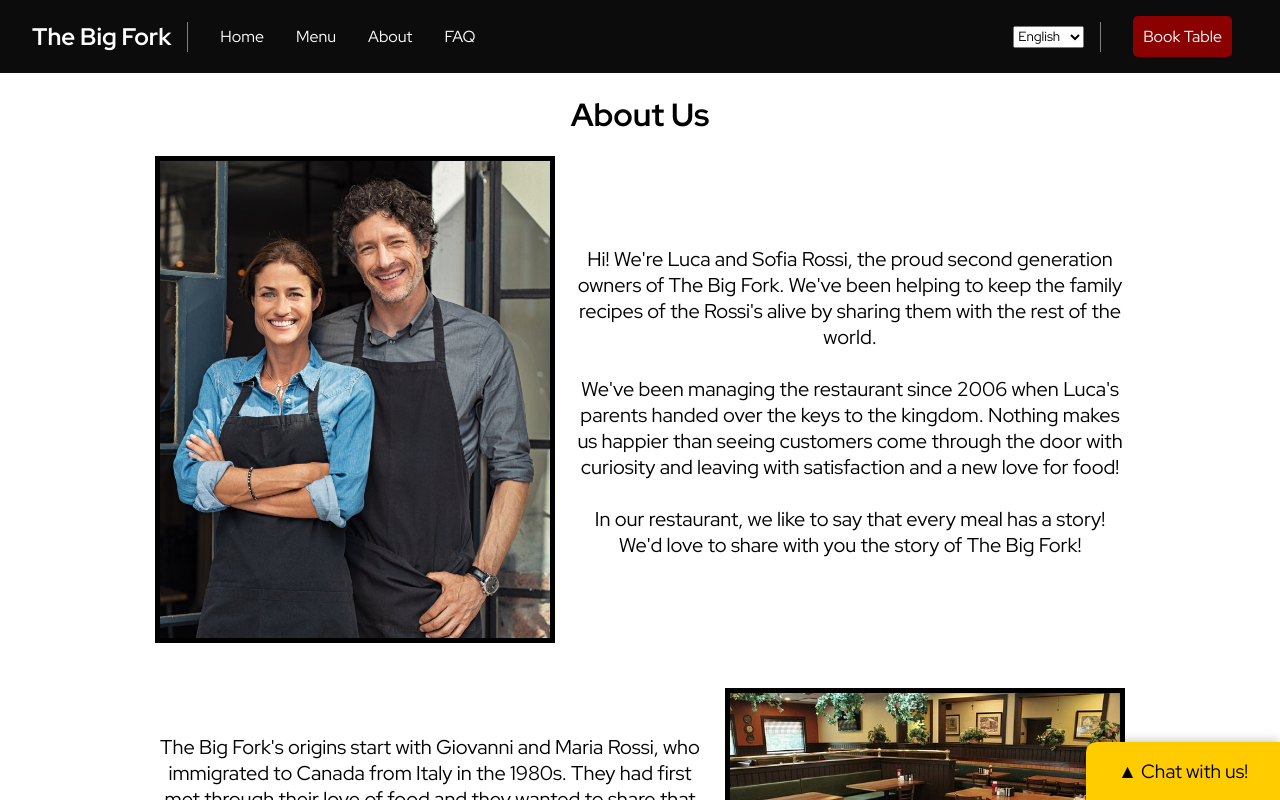
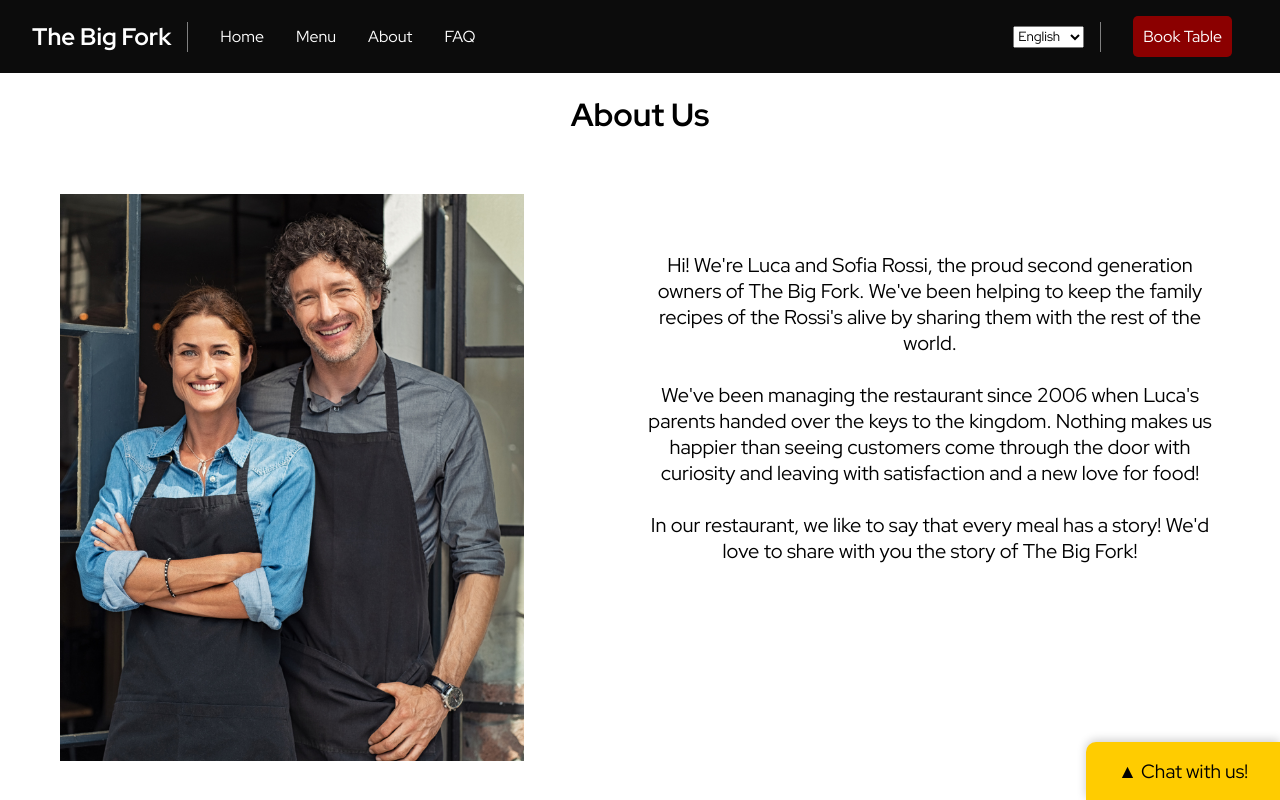
Before and after one commit to SEG3125-A/Group-13, a React (Create React App) app in the folder SEG-3125-Module7-React/: page /about in a window 1280 px wide. Shown: the top 800 px of the page. Built offline with nearby package versions, Linux system fonts and the light colour scheme.

Commit message:
Fixed css conflicts between home and about
Scoped about.css manually

```diff
--- a/SEG-3125-Module7-React/src/pages/About.css
+++ b/SEG-3125-Module7-React/src/pages/About.css
@@ -1,29 +1,28 @@
-.leftContainer, .rightContainer {
+#about .leftContainer, .rightContainer {
     display: flex;
-    flex-wrap: wrap;
-    align-items: center;
+    /* align-items: center; */
     justify-content: center;
-    padding: 10px;
-    max-width: 100%;
 }
 
-img {
-    max-width: 400px;
-    border: 5px solid black;
-    margin: 10px;
+#about img {
+    max-width: 80%;
+    padding-top: 10%;
 }
-
-.imgLeft {
+#about .imgLeft {
+    /* max-width: 80%; */
+    /* max-width: 15%; */
     float: left;
 }
 
-.imgRight{
+#about .imgRight{
+    /* max-width: 80%; */
     float: right;
 }
-
-.text {
+#about .text {
     font-size: 20px;
+    /* padding-left: 20px; */
+    padding-top: 10%;
     max-width: 50%;
-    margin: auto 0px;
-    padding: 10px;
+    /* float: left; */
+    /* vertical-align: auto; */
 }
--- a/SEG-3125-Module7-React/src/pages/About.jsx
+++ b/SEG-3125-Module7-React/src/pages/About.jsx
@@ -1,11 +1,10 @@
 import './About.css';
-
 import { useTranslation } from "react-i18next";
 
 const About = () => {
   const {t} = useTranslation();
   return (
-    <div className="about">
+    <div id="about" className="about">
         <h1>{t('about-us')}</h1>
         <div className="leftContainer">
           <div className="imageLeft"><img src="images/restaurant-owner.png" alt={t('about-alt')}></img></div>
--- a/SEG-3125-Module7-React/src/pages/Home.jsx
+++ b/SEG-3125-Module7-React/src/pages/Home.jsx
@@ -1,6 +1,7 @@
 import { useState } from 'react';
 import Background from '../components/Background/Background';
 import Hero from '../components/Hero/Hero';
+import { useTranslation } from "react-i18next";
 const Home = () => {
 
     let heroData = [
```
